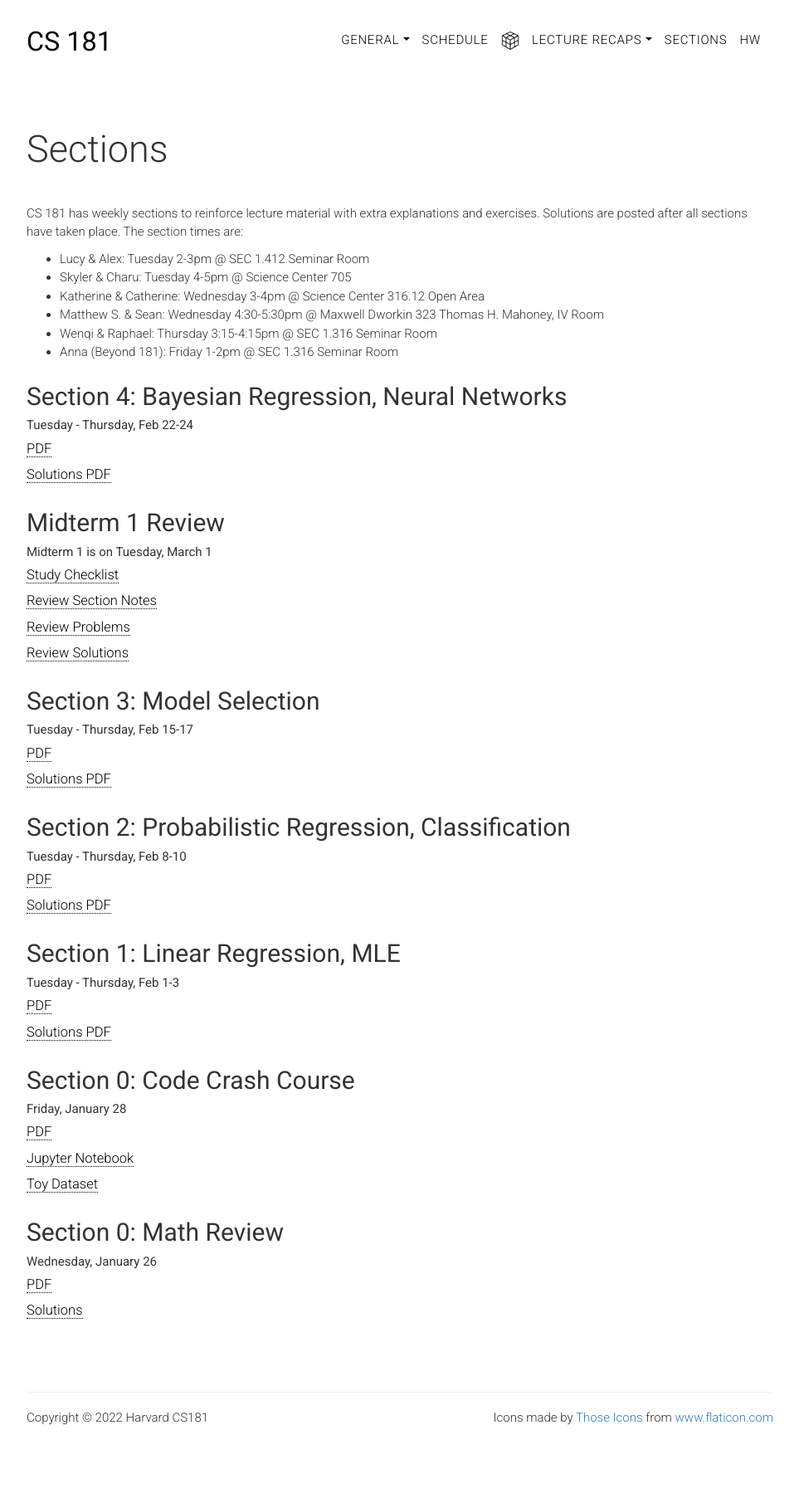
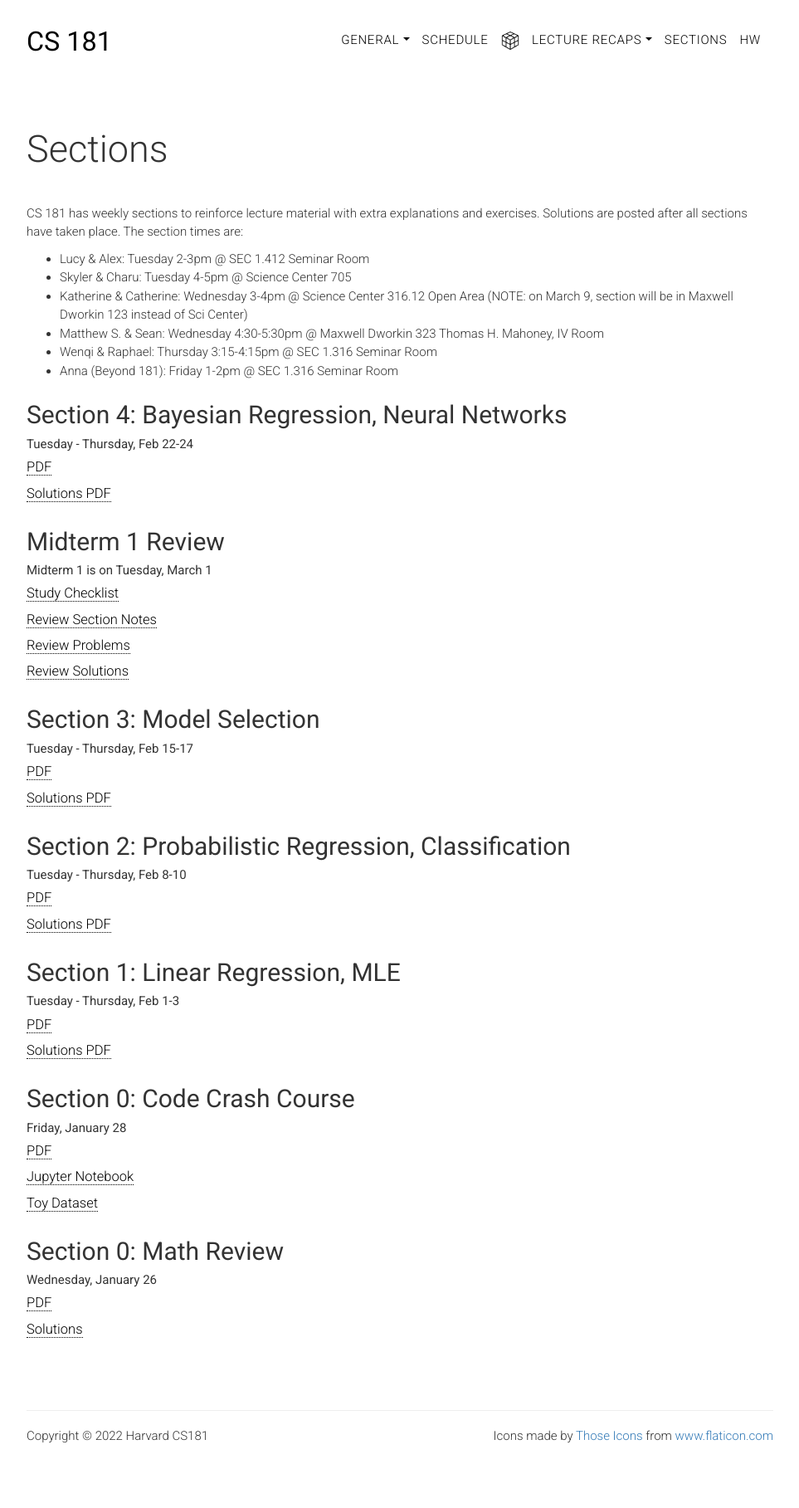
Before and after one commit to harvard-ml-courses/cs181-web, a Jekyll site: the page built from sections.html, in a window 1280 px wide. Shown: the whole page at 83% size, without its empty margins (158-1121 px from the left). Built offline with Jekyll 4.4.1, drawn with Linux system fonts in a browser that asks for light colours; before the commit the page ends 1794 px from its top, so only the background shows below that.

Commit message:
one time section change

```diff
--- a/sections.html
+++ b/sections.html
@@ -14,7 +14,7 @@ weight: 0
             <ul>
                 <li> Lucy & Alex: Tuesday 2-3pm @ SEC 1.412 Seminar Room</li>
                 <li> Skyler & Charu: Tuesday 4-5pm @ Science Center 705</li>
-                <li> Katherine & Catherine: Wednesday 3-4pm @ Science Center 316.12 Open Area</li>
+                <li> Katherine & Catherine: Wednesday 3-4pm @ Science Center 316.12 Open Area (NOTE: on March 9, section will be in Maxwell Dworkin 123 instead of Sci Center) </li>
                 <li> Matthew S. & Sean: Wednesday 4:30-5:30pm @ Maxwell Dworkin 323 Thomas H. Mahoney, IV Room</li>
                 <li> Wenqi & Raphael: Thursday 3:15-4:15pm @ SEC 1.316 Seminar Room</li>
                 <li> Anna (Beyond 181): Friday 1-2pm @ SEC 1.316 Seminar Room</li>
```
